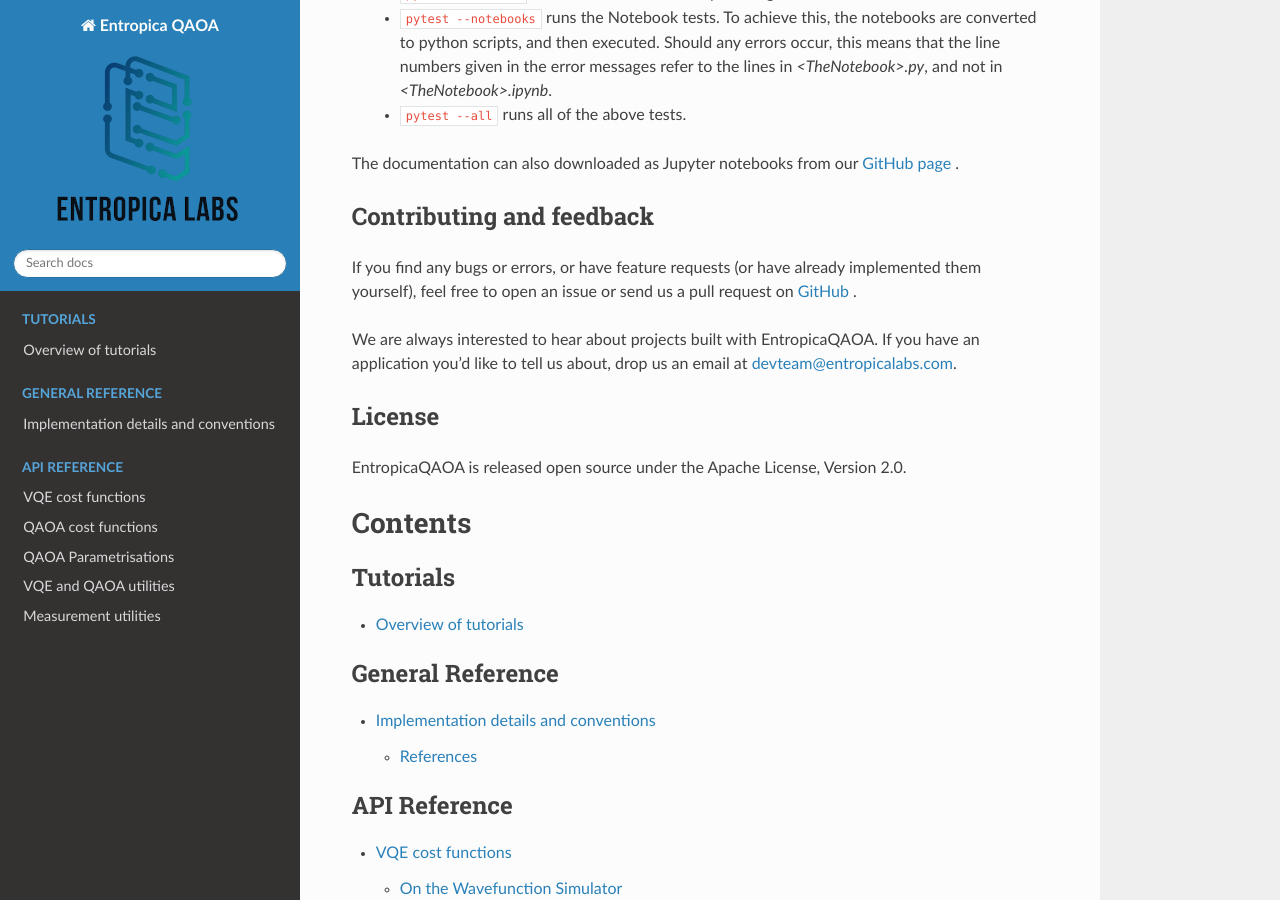
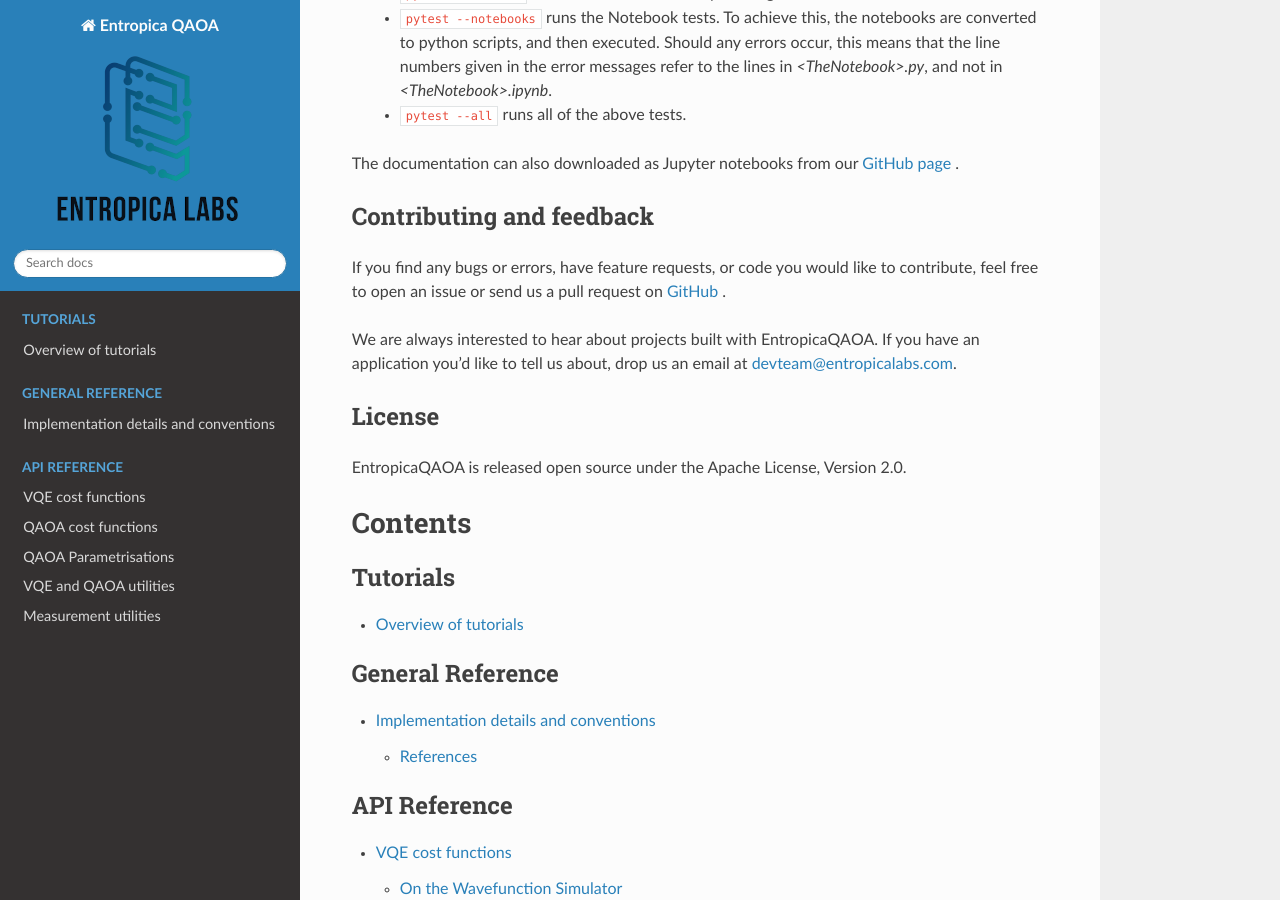
Before and after one commit to entropicalabs/entropica_qaoa, a Sphinx documentation site: the page built from docs/source/index.rst, in a window 1280 px wide and 900 px high, scrolled down 2227 px. Built offline with Sphinx 7.4.7 and the Read the Docs theme 2.0.0, drawn with Linux system fonts in a browser that asks for light colours; pages that are not in the unit, such as notebooks, are missing from menus.

Commit message:
minor change to doc index file

```diff
--- a/docs/source/index.rst
+++ b/docs/source/index.rst
@@ -109,7 +109,7 @@ The documentation can also downloaded as Jupyter notebooks from our `GitHub page
 Contributing and feedback
 -------------------------
 
-If you find any bugs or errors, or have feature requests (or have already implemented them yourself), feel free to open an issue or send us a pull request on `GitHub <https://github.com/entropicalabs/entropica_qaoa>`_ .
+If you find any bugs or errors, have feature requests, or code you would like to contribute, feel free to open an issue or send us a pull request on `GitHub <https://github.com/entropicalabs/entropica_qaoa>`_ .
 
 We are always interested to hear about projects built with EntropicaQAOA. If you have an application you'd like to tell us about, drop us an email at devteam@entropicalabs.com.
 
```
Also changed, not shown: 15 other files.
